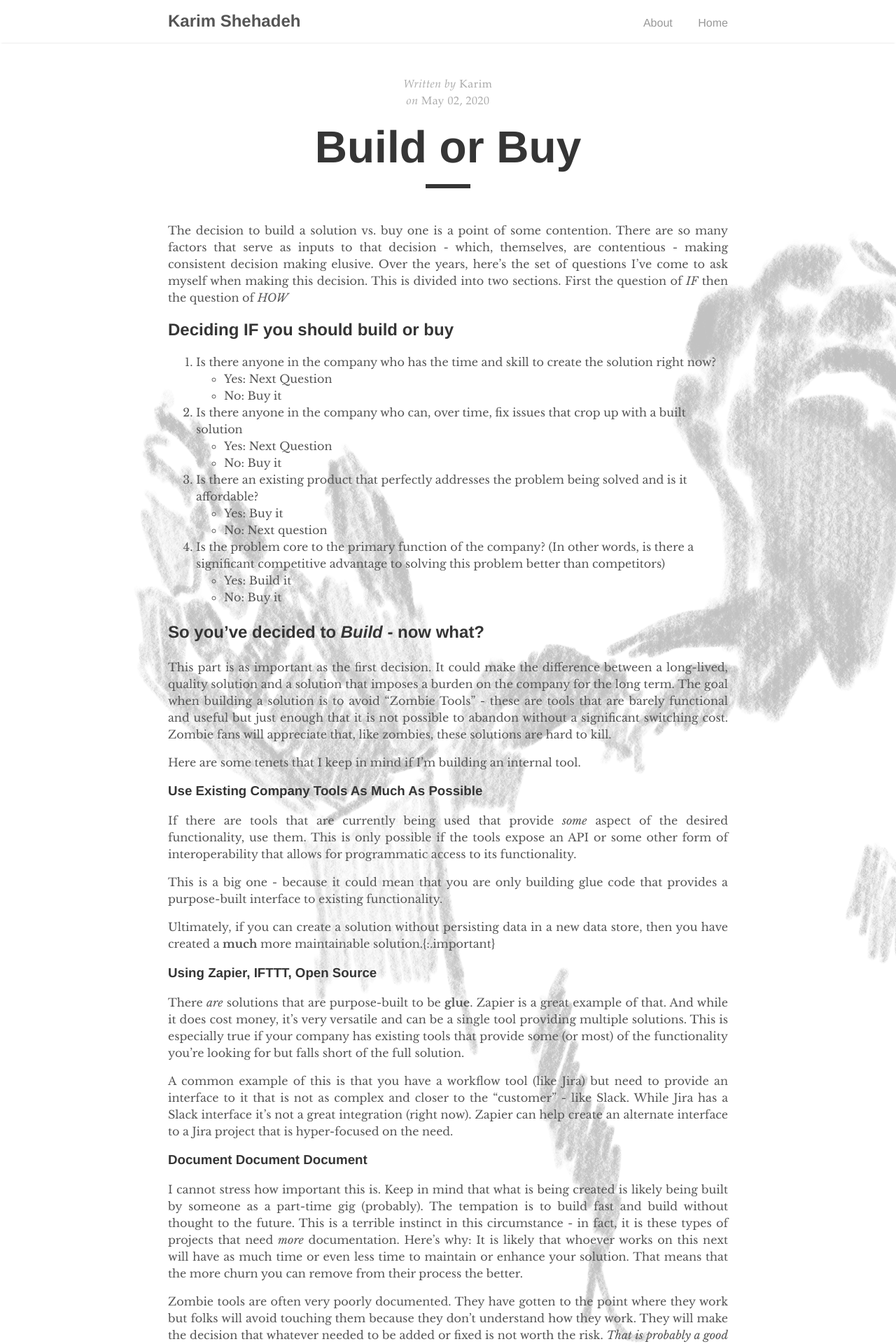
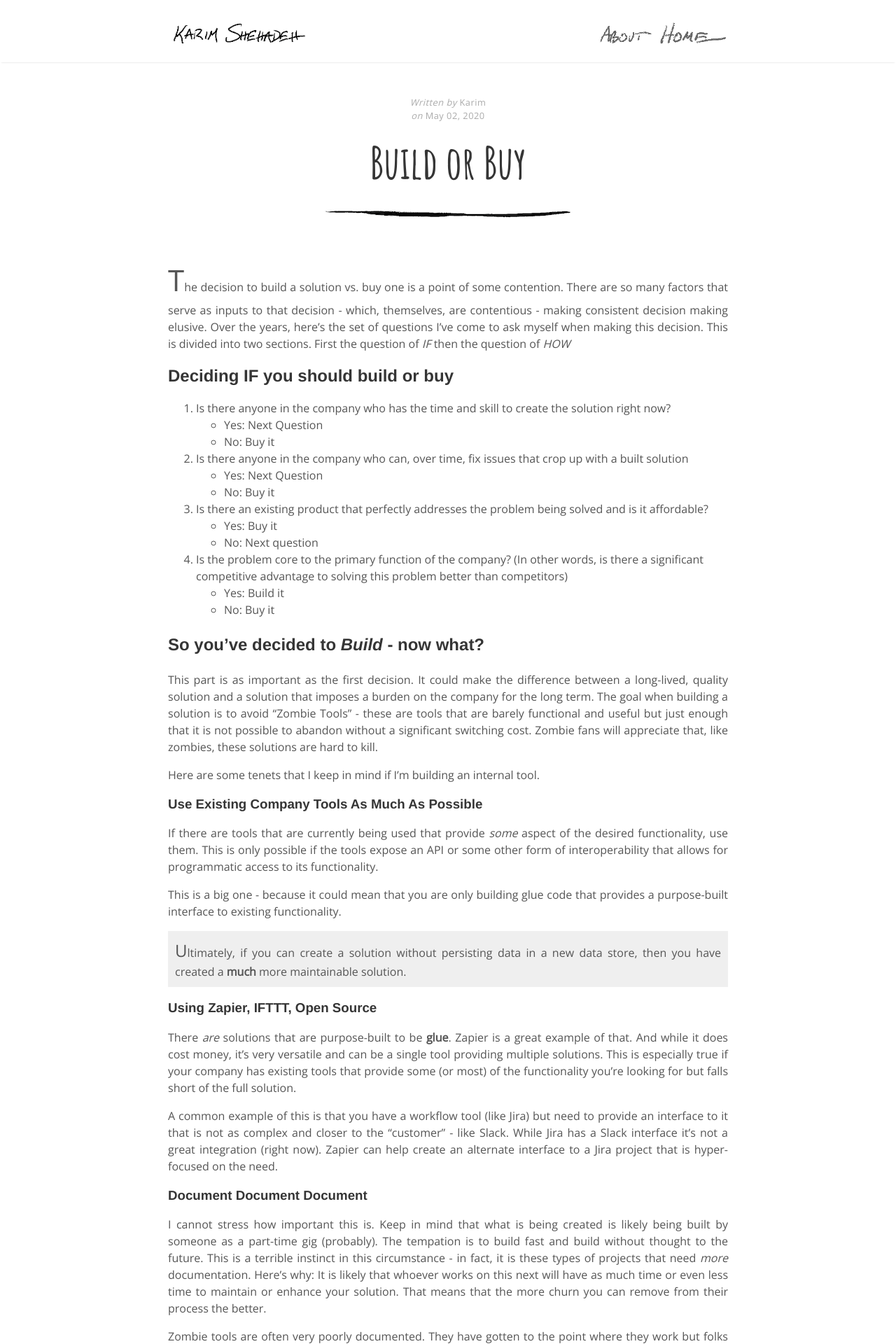
Before and after one commit to kshehadeh/website, a Jekyll site: the page built from _posts/2020-05-02-buildorbuy.md, in a window 1280 px wide. Shown: the top 1920 px of the page at 70% size. Built offline with Jekyll 4.4.1, drawn with Linux system fonts in a browser that asks for light colours; some of the changed text lies outside the part shown.

Commit message:
Updated the look of the site a little

```diff
--- a/_includes/footer.html
+++ b/_includes/footer.html
@@ -1,5 +1,5 @@
 <footer>
   <span>
-    &copy; <time datetime="{{ site.time }}">{{ site.time | date: '%Y' }}</time> {{ site.author.name }}. Made with Jekyll using the <a href="https://github.com/chesterhow/tale/">Tale</a> theme.
+    &copy; <time datetime="{{ site.time }}">{{ site.time | date: '%Y' }}</time> {{ site.author.name }}. Made with Jekyll and based on the <a href="https://github.com/chesterhow/tale/">Tale</a> theme.
   </span>
 </footer>
--- a/_includes/head.html
+++ b/_includes/head.html
@@ -13,6 +13,9 @@
   <link rel="icon" type="image/png" sizes="16x16" href="{{ "/assets/favicon-16x16.png" | relative_url }}">
   <link rel="apple-touch-icon" sizes="180x180" href="{{ "/assets/apple-touch-icon.png" | relative_url }}">
 
+  <!-- Fonts -->
+  <link href="https://fonts.googleapis.com/css2?family=Amatic+SC:wght@700&family=Open+Sans&display=swap" rel="stylesheet">
+
   <!-- RSS -->
   {% feed_meta %}
 
--- a/_includes/navigation.html
+++ b/_includes/navigation.html
@@ -1,11 +1,11 @@
 <nav class="nav">
   <div class="nav-container">
     <a href="{{ site.baseurl }}/">
-      <h2 class="nav-title">{{ site.title }}</h2>
+      <h2 class="nav-title"><img id="title-name" src="/assets/images/my-name-drawn.png"/></h2>
     </a>
     <ul>
-      <li><a href="{{ '/about' | prepend: site.baseurl }}">About</a></li>
-      <li><a href="{{ site.baseurl }}/">Home</a></li>
+      <li><a href="{{ '/about' | prepend: site.baseurl }}"><img src="/assets/images/about-drawn.png"></a></li>
+      <li><a href="{{ site.baseurl }}/"><img src="/assets/images/home-drawn.png"></a></li>
     </ul>
   </div>
 </nav>
--- a/_layouts/home.html
+++ b/_layouts/home.html
@@ -24,7 +24,7 @@ layout: default
     <a href="{{ paginator.previous_page_path | prepend: site.baseurl }}" class="left arrow">&#8592;</a>
   {% endif %}
   {% if paginator.next_page %}
-    <a href="{{ paginator.next_page_path | prepend: site.baseurl }}" class="right arrow">&#8594;</a>
+    <a href="{{ paginator.next_page_path | prepend: site.baseurl }}" class="right arrow"><img src="/assets/images/right-arrow-drawn.png" width=50></a>
   {% endif %}
 
   <span>{{ paginator.page }}</span>
--- a/_posts/2020-05-02-buildorbuy.md
+++ b/_posts/2020-05-02-buildorbuy.md
@@ -7,6 +7,7 @@ summary: Some thoughts on how to decide when to build or buy and how to build if
 ---
 
 The decision to build a solution vs. buy one is a point of some contention.  There are so many factors that serve as inputs to that decision - which, themselves, are contentious - making consistent decision making elusive.  Over the years, here's the set of questions I've come to ask myself when making this decision.  This is divided into two sections.  First the question of *IF* then the question of *HOW*
+{:.first-paragraph}
 
 ## Deciding IF you should build or buy
 
@@ -38,7 +39,8 @@ If there are tools that are currently being used that provide *some* aspect of t
 
 This is a big one - because it could mean that you are only building glue code that provides a purpose-built interface to existing functionality.
 
-Ultimately, if you can create a solution without persisting data in a new data store, then you have created a **much** more maintainable solution.{:.important}
+Ultimately, if you can create a solution without persisting data in a new data store, then you have created a **much** more maintainable solution.
+{:.important}
 
 
 ### Using Zapier, IFTTT, Open Source
--- a/_sass/custom.scss
+++ b/_sass/custom.scss
@@ -1,3 +1,82 @@
 body {
-    background-image: url('/assets/images/lookingup.png');
+    font-family: 'Open Sans', sans-serif;
 }
+
+h1.post-title, h1.catalogue-title {
+    font-family: 'Amatic SC', cursive;
+}
+
+.pagination {
+    font-family: 'Amatic SC', cursive;
+}
+
+footer {
+    font-family: 'Amatic SC', cursive;
+
+}
+
+.nav {
+
+    h2 {
+        padding:0;
+    }
+
+    img {
+        height: 35px;
+        margin:0;
+        margin-top: 15px;
+    }
+
+    li {
+        padding:0;
+        margin: 0;
+    }
+}
+.post-line {
+    border: 0;
+    background-image: url('/assets/images/horiz-line-drawn.png');
+    background-repeat: no-repeat;
+    width:370px;
+    height:32px;
+}
+
+.post-info {
+    font-family: 'Open Sans', sans-serif;
+    font-size: 0.8em;
+}
+
+.catalogue {
+
+    .catalogue-time {
+        font-family: 'Open Sans', sans-serif;
+        font-size: 0.8em;
+    }
+
+    .catalogue-line {
+        border: 0;
+        background-image: url('/assets/images/short-line-drawn.png');
+        background-repeat: no-repeat;
+        background-size: 100px auto;
+        width: 70px;
+        height:10px;
+    }
+}
+
+
+
+.important {
+    display: block;
+    margin: 5px;
+    padding:10px;
+    background-color: #efefef;
+
+    &::first-letter {
+        font-size: 24px;
+    }
+}
+
+.first-paragraph {
+    &::first-letter {
+        font-size: 42px;
+    }
+}
```
Also changed, not shown: assets/images/about-drawn.png (added), assets/images/home-drawn.png (added), assets/images/horiz-line-drawn.png (added), assets/images/left-arrow-drawn.png (added), assets/images/my-name-drawn.png (added), assets/images/right-arrow-drawn.png (added), assets/images/short-line-drawn.png (added).
